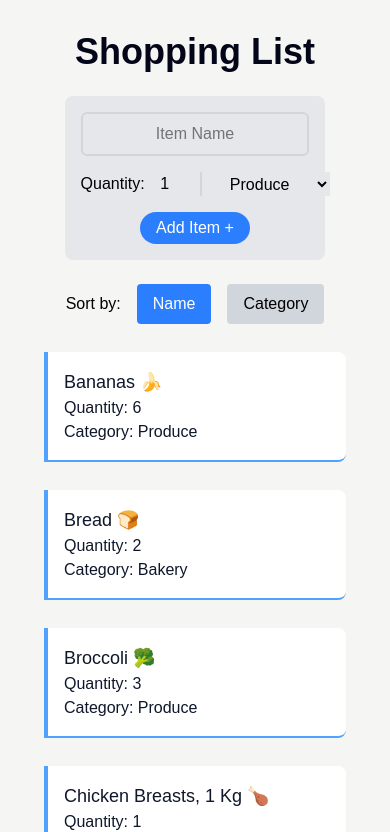
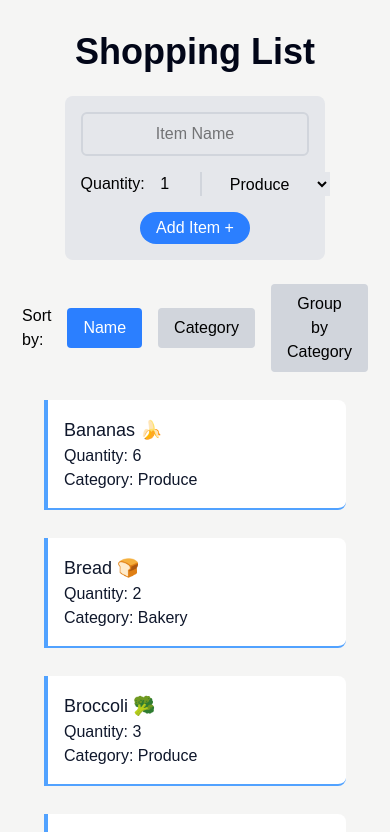
Before and after one commit to TonyChung7/cprg306-assignments, a Next.js app: page /week-6 in a window 390 px wide. Shown: the top 832 px of the page. Built offline with nearby package versions, Linux system fonts and the light colour scheme.

Commit message:
Add "Group by Category" feature

```diff
--- /dev/null
+++ b/app/week-6/CategoryItem.js
@@ -0,0 +1,23 @@
+export default function CategoryItem({ categoryList }) {
+  return (
+    <div className="grid grid-cols-1 md:grid-cols-2 lg:grid-cols-3 gap-1 ">
+      {categoryList.map(([category, items]) => (
+        <div
+          className="p-4 m-3 bg-white text-slate-900 border-l-4 border-blue-400 border-b-2 rounded-r-lg hover:shadow-lg hover:bg-stone-300 transition-colors duration-300 "
+          key={category}
+        >
+          <h2 className="text-2xl font-bold text-black capitalize">
+            {category}
+          </h2>
+          <ul>
+            {items.map((item) => (
+              <li key={item.id} className="capitalize">
+                {item.name}: Quantity: {item.quantity}
+              </li>
+            ))}
+          </ul>
+        </div>
+      ))}
+    </div>
+  );
+}
--- a/app/week-6/GroceryItem.js
+++ b/app/week-6/GroceryItem.js
@@ -1,10 +1,6 @@
 export default function GroceryItem({ name, quantity, category }) {
   return (
-    <li
-      className="p-4 m-3 bg-white text-slate-900 border-l-4 border-blue-400 border-b-2
-
-    rounded-r-lg hover:shadow-lg hover:bg-stone-300 transition-colors duration-300 "
-    >
+    <li className="p-4 m-3 bg-white text-slate-900 border-l-4 border-blue-400 border-b-2 rounded-r-lg hover:shadow-lg hover:bg-stone-300 transition-colors duration-300 ">
       <p className="text-lg capitalize">{name}</p>
       <p>Quantity: {quantity}</p>
       <p className="capitalize">Category: {category}</p>
--- a/app/week-6/GroceryItemList.js
+++ b/app/week-6/GroceryItemList.js
@@ -1,20 +1,36 @@
 "use client";
 import GroceryItem from "./GroceryItem";
 import { useState } from "react";
+import CategoryItem from "./CategoryItem";
 
 export default function GroceryItemList({ items }) {
   const [sortby, setSortby] = useState("name");
   const sortedItems = [...items].sort((a, b) => {
     if (sortby === "name") {
       return a.name.localeCompare(b.name);
-    } else if (sortby === "category") {
+    } else if (sortby === "category" || sortby === "group") {
       const result = a.category.localeCompare(b.category);
       if (result === 0) {
         return a.name.localeCompare(b.name);
       }
       return result;
     }
+    //  else if (sortby === "group") {
+    //   const result = a.category.localeCompare(b.category);
+    //   if (result === 0) {
+    //     return a.name.localeCompare(b.name);
+    //   }
+    //   return result;
+    // }
   });
+  const group = sortedItems.reduce((groups, item) => {
+    const category = item.category;
+    groups[category] = groups[category] ?? [];
+    groups[category].push(item);
+    return groups;
+  }, {});
+
+  const categoryList = Object.entries(group);
 
   return (
     <div>
@@ -32,12 +48,42 @@ export default function GroceryItemList({ items }) {
         >
           Category
         </button>
+        <button
+          className={`px-4 py-2 rounded text-black  hover:bg-gray-500 ${sortby === "group" ? "bg-blue-500 text-white" : "bg-gray-300"}`}
+          onClick={() => setSortby("group")}
+        >
+          Group by Category
+        </button>
       </div>
-      <ul className="grid grid-cols-1 md:grid-cols-2 lg:grid-cols-3 gap-1">
-        {sortedItems.map((item) => (
-          <GroceryItem key={item.id} {...item} />
-        ))}
-      </ul>
+      {sortby == "group" ? (
+        <CategoryItem categoryList={categoryList} />
+      ) : (
+        //   <div className="grid grid-cols-1 md:grid-cols-2 lg:grid-cols-3 gap-1 ">
+        //     {categoryList.map(([category, items]) => (
+        //       <div
+        //         className="p-4 m-3 bg-white text-slate-900 border-l-4 border-blue-400 border-b-2 rounded-r-lg hover:shadow-lg hover:bg-stone-300 transition-colors duration-300 "
+        //         key={category}
+        //       >
+        //         <h2 className="text-2xl font-bold text-black capitalize">
+        //           {category}
+        //         </h2>
+        //         <ul>
+        //           {items.map((item) => (
+        //             <li key={item.id} className="capitalize">
+        //               {item.name}: Quantity: {item.quantity}
+        //             </li>
+        //           ))}
+        //         </ul>
+        //       </div>
+        //     ))}
+        //   </div>
+        // ) : (
+        <ul className="grid grid-cols-1 md:grid-cols-2 lg:grid-cols-3 gap-1">
+          {sortedItems.map((item) => (
+            <GroceryItem key={item.id} {...item} />
+          ))}
+        </ul>
+      )}
     </div>
   );
 }
--- a/app/week-6/page.js
+++ b/app/week-6/page.js
@@ -6,8 +6,24 @@ import NewItem from "./NewItem";
 
 export default function Page() {
   const [items, setItems] = useState(GroceryItems);
+  // const handleAddItem = (newItem) => {
+  //   setItems([...items, newItem]);
+  // };
   const handleAddItem = (newItem) => {
-    setItems([...items, newItem]);
+    setItems((items) => {
+      const currentItems = items.map((item) => ({ ...item }));
+      const existingItem = currentItems.find(
+        (item) =>
+          item.name.toLowerCase() === newItem.name.toLowerCase() &&
+          item.category === newItem.category,
+      );
+      if (existingItem) {
+        existingItem.quantity =
+          Number(existingItem.quantity) + Number(newItem.quantity);
+        return currentItems;
+      }
+      return [...currentItems, newItem];
+    });
   };
 
   return (
```
